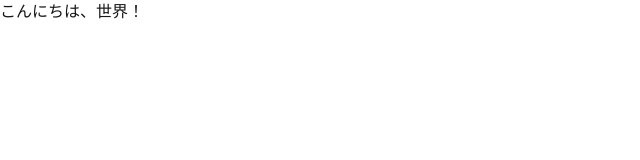
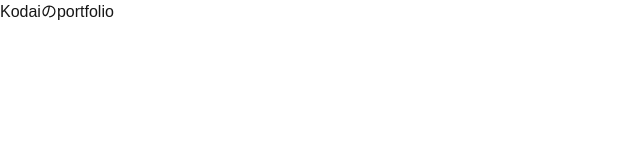
Before and after one commit to kodai-160/portfolio, a Next.js app: page / in a window 1280 px wide. Shown: the top 160 px of the page, without its empty margins (0-640 px from the left). Built offline with nearby package versions, Linux system fonts and the light colour scheme.

Commit message:
first commit

```diff
--- a/src/app/page.tsx
+++ b/src/app/page.tsx
@@ -12,7 +12,7 @@ export default function Home() {
         transition={{ duration: 0.8, ease: "easeOut" }}
         className="text-4xl font-bold"
       >
-        こんにちは、世界！
+       Kodaiのportfolio
       </motion.h1>
     </div>
   );
```
